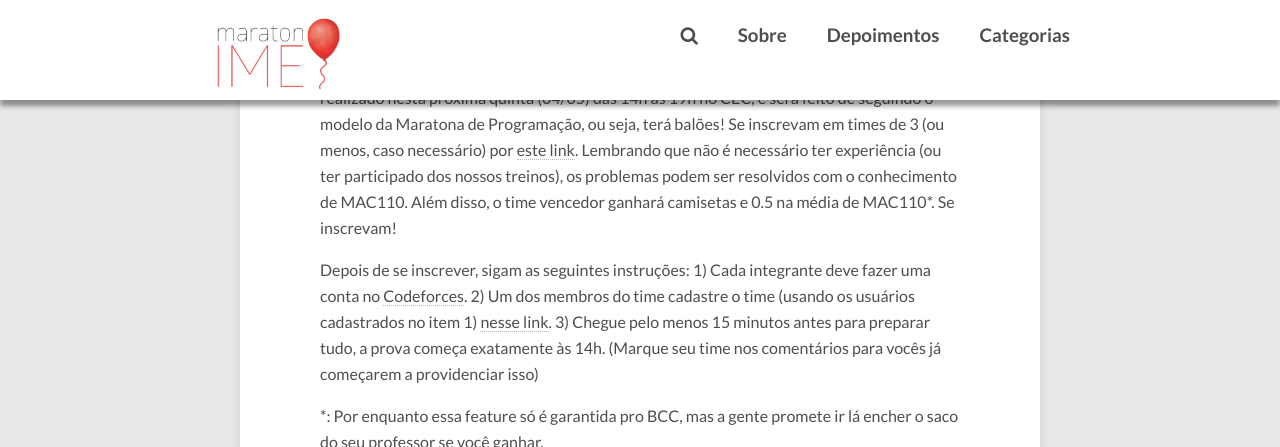
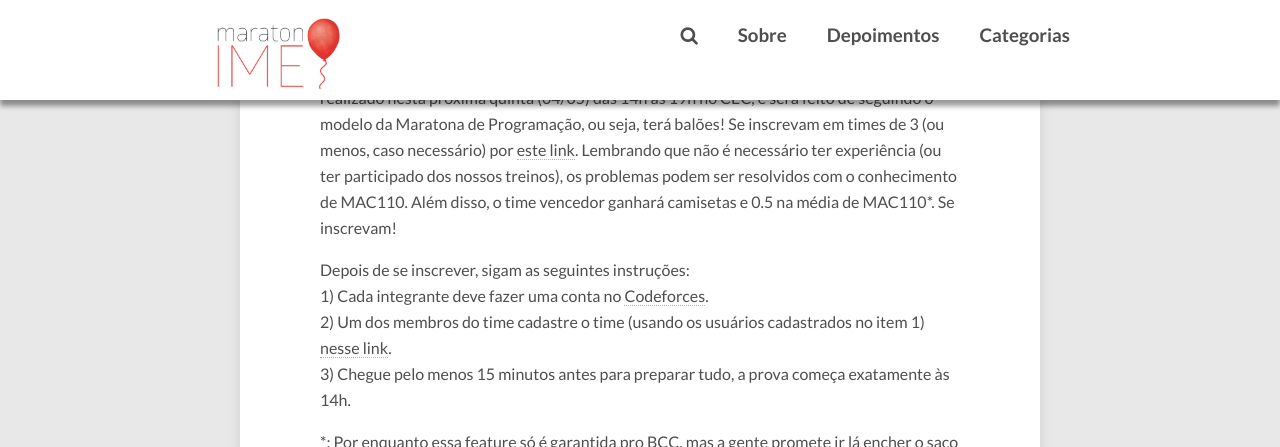
Before and after one commit to maratonusp/blog, a Jekyll site: the page built from _posts/2016-04-30-simulado-bixes-2017.md, in a window 1280 px wide and 900 px high, scrolled down 548 px, cut to the strip 0-447 px from the top of the window. Built offline with Jekyll 4.4.1, drawn with Linux system fonts in a browser that asks for light colours; nearby versions of some CDN libraries; comment, search, counter and statistics services are not loaded.

Commit message:
Reformatando post do simulado

```diff
--- a/_posts/2016-04-30-simulado-bixes-2017.md
+++ b/_posts/2016-04-30-simulado-bixes-2017.md
@@ -13,7 +13,6 @@ Depois de se inscrever, sigam as seguintes instruções:
 1) Cada integrante deve fazer uma conta no [Codeforces](https://www.codeforces.com).
 2) Um dos membros do time cadastre o time (usando os usuários cadastrados no item 1) [nesse link](http://codeforces.com/teams/).
 3) Chegue pelo menos 15 minutos antes para preparar tudo, a prova começa exatamente às 14h.
-(Marque seu time nos comentários para vocês já começarem a providenciar isso)
 
 \*: Por enquanto essa feature só é garantida pro BCC, mas a gente promete ir lá encher o saco do seu professor se você ganhar.
 
```
